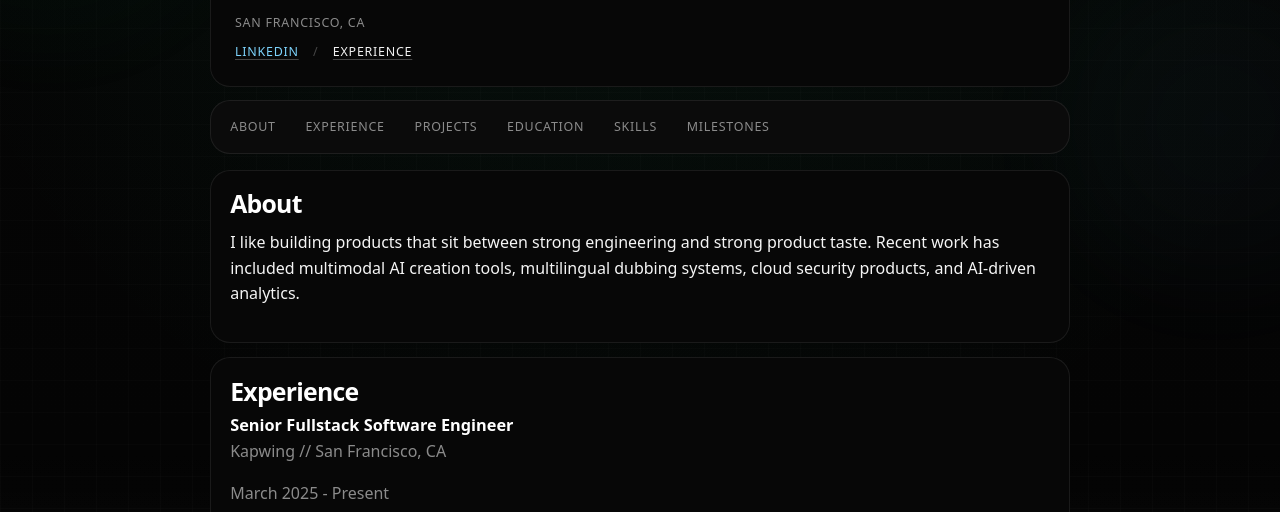
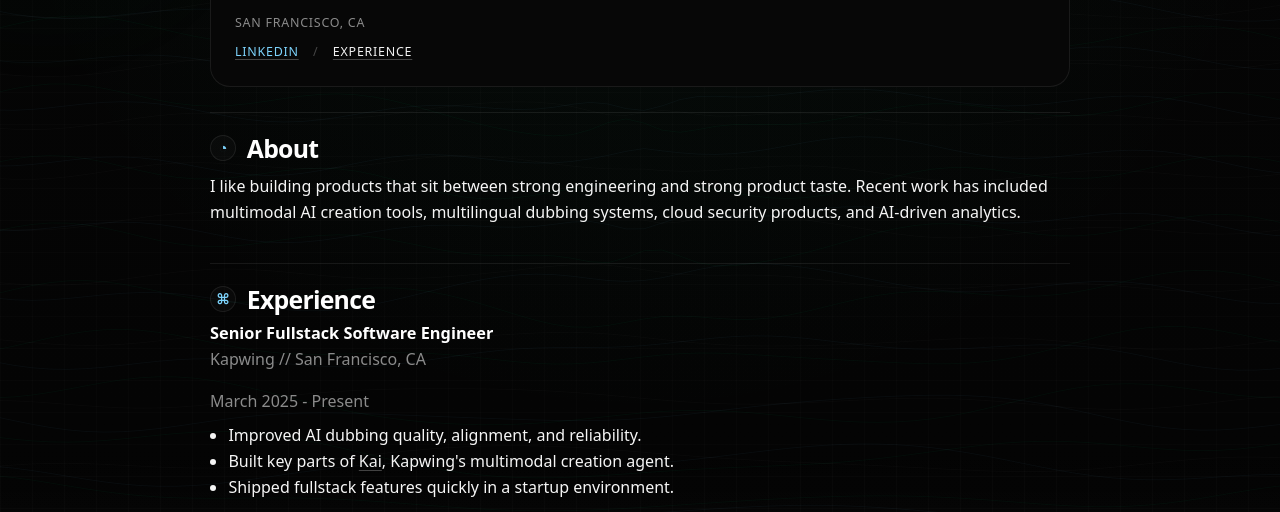
Before and after one commit to yossiyossi/yhsite, a website: page src/index.html in a window 1280 px wide. Shown: the part 228-740 px from the top of the page. Drawn offline with Linux system fonts and the light colour scheme.

Commit message:
bg updates

```diff
--- a/src/index.html
+++ b/src/index.html
@@ -11,8 +11,8 @@
     <link rel="stylesheet" href="./styles.css" />
   </head>
   <body>
+    <canvas class="math-bg" id="math-bg" aria-hidden="true"></canvas>
     <div class="bg-orb bg-orb-left"></div>
-    <div class="bg-orb bg-orb-right"></div>
     <main class="shell">
       <header class="hero" id="top">
         <div class="hero-copy">
@@ -33,17 +33,8 @@
         </div>
       </header>
 
-      <nav class="nav-panel" aria-label="Section navigation">
-        <a href="#about">About</a>
-        <a href="#experience">Experience</a>
-        <a href="#projects">Projects</a>
-        <a href="#education">Education</a>
-        <a href="#skills">Skills</a>
-        <a href="#milestones">Milestones</a>
-      </nav>
-
       <section id="about" class="panel">
-        <h2>About</h2>
+        <h2><span class="section-icon" aria-hidden="true">◔</span> About</h2>
         <p>
           I like building products that sit between strong engineering and strong product taste. Recent work has
           included multimodal AI creation tools, multilingual dubbing systems, cloud security products, and
@@ -52,7 +43,7 @@
       </section>
 
       <section id="experience" class="panel">
-        <h2>Experience</h2>
+        <h2><span class="section-icon" aria-hidden="true">⌘</span> Experience</h2>
 
         <article class="entry">
           <div class="entry-head">
@@ -107,7 +98,7 @@
       </section>
 
       <section id="projects" class="panel">
-        <h2>Selected Work</h2>
+        <h2><span class="section-icon" aria-hidden="true">✦</span> Selected Work</h2>
 
         <article class="entry">
           <div class="entry-head">
@@ -144,7 +135,7 @@
       </section>
 
       <section id="education" class="panel">
-        <h2>Education</h2>
+        <h2><span class="section-icon" aria-hidden="true">⊞</span> Education</h2>
 
         <article class="entry">
           <div class="entry-head">
@@ -158,7 +149,7 @@
       </section>
 
       <section id="skills" class="panel">
-        <h2>Skills</h2>
+        <h2><span class="section-icon" aria-hidden="true">≈</span> Skills</h2>
         <div class="skill-columns">
           <div>
             <h3>Languages &amp; Frameworks</h3>
@@ -187,7 +178,7 @@
       </section>
 
       <section id="milestones" class="panel">
-        <h2>Awards &amp; Milestones</h2>
+        <h2><span class="section-icon" aria-hidden="true">☄</span> Awards &amp; Milestones</h2>
         <ul class="timeline">
           <li>Senior Fullstack Software Engineer at Kapwing // March 2025 to Present</li>
           <li>Senior Software Engineer at Cradlepoint, part of Ericsson // June 2021 to November 2024</li>
@@ -198,5 +189,6 @@
         </ul>
       </section>
     </main>
+    <script src="./math-bg.js"></script>
   </body>
 </html>
--- /dev/null
+++ b/src/math-bg.js
@@ -0,0 +1,92 @@
+const canvas = document.getElementById("math-bg");
+
+if (canvas) {
+  const context = canvas.getContext("2d");
+  const mediaQuery = window.matchMedia("(prefers-reduced-motion: reduce)");
+  const state = {
+    width: 0,
+    height: 0,
+    dpr: Math.min(window.devicePixelRatio || 1, 2),
+    frame: 0,
+    animationId: 0
+  };
+
+  const curves = [
+    { color: "rgba(25, 195, 125, 0.12)", amplitude: 0.22, frequency: 0.95, phase: 0 },
+    { color: "rgba(125, 211, 252, 0.11)", amplitude: 0.18, frequency: 1.2, phase: 1.7 },
+    { color: "rgba(255, 255, 255, 0.06)", amplitude: 0.12, frequency: 1.55, phase: 3.1 }
+  ];
+
+  function resize() {
+    state.dpr = Math.min(window.devicePixelRatio || 1, 2);
+    state.width = window.innerWidth;
+    state.height = window.innerHeight;
+    canvas.width = Math.floor(state.width * state.dpr);
+    canvas.height = Math.floor(state.height * state.dpr);
+    context.setTransform(state.dpr, 0, 0, state.dpr, 0, 0);
+  }
+
+  function field(x, y, time, phase) {
+    const nx = x / state.width - 0.5;
+    const ny = y / state.height - 0.5;
+    const radius = Math.hypot(nx, ny);
+    const angle = Math.atan2(ny, nx);
+
+    return (
+      Math.sin((nx * 7 + time * 0.35) + phase) +
+      Math.cos((ny * 9 - time * 0.28) - phase * 0.7) +
+      Math.sin(radius * 28 - time * 0.42 + phase * 1.3) * 0.7 +
+      Math.cos(angle * 6 + time * 0.22 + phase) * 0.45
+    );
+  }
+
+  function drawCurve(curve, time) {
+    const rows = 13;
+    const stepX = 18;
+    const baseGap = state.height / (rows + 1);
+
+    context.beginPath();
+
+    for (let row = 1; row <= rows; row += 1) {
+      const baseY = row * baseGap;
+
+      for (let x = -40; x <= state.width + 40; x += stepX) {
+        const value = field(x, baseY, time * curve.frequency, curve.phase);
+        const y = baseY + value * state.height * curve.amplitude * 0.08;
+
+        if (x === -40) {
+          context.moveTo(x, y);
+        } else {
+          context.lineTo(x, y);
+        }
+      }
+    }
+
+    context.strokeStyle = curve.color;
+    context.lineWidth = 1;
+    context.stroke();
+  }
+
+  function render() {
+    const time = state.frame * 0.016;
+
+    context.clearRect(0, 0, state.width, state.height);
+
+    for (const curve of curves) {
+      drawCurve(curve, time);
+    }
+
+    state.frame += mediaQuery.matches ? 0.15 : 1;
+    state.animationId = window.requestAnimationFrame(render);
+  }
+
+  resize();
+  render();
+
+  window.addEventListener("resize", resize);
+  mediaQuery.addEventListener("change", () => {
+    if (!state.animationId) {
+      render();
+    }
+  });
+}
--- a/src/styles.css
+++ b/src/styles.css
@@ -27,8 +27,19 @@ body {
   font-family: ui-sans-serif, system-ui, -apple-system, BlinkMacSystemFont, "Segoe UI", sans-serif;
   line-height: 1.6;
   background:
-    radial-gradient(circle at top, rgba(25, 195, 125, 0.08), transparent 22%),
+    radial-gradient(circle at top, rgba(25, 195, 125, 0.05), transparent 20%),
     linear-gradient(180deg, #050505 0%, #000000 100%);
+  overflow-x: hidden;
+}
+
+.math-bg {
+  position: fixed;
+  inset: 0;
+  width: 100%;
+  height: 100%;
+  z-index: 0;
+  pointer-events: none;
+  opacity: 0.4;
 }
 
 body::before {
@@ -61,7 +72,7 @@ a:focus-visible {
   border-radius: 999px;
   filter: blur(44px);
   pointer-events: none;
-  opacity: 0.28;
+  opacity: 0.18;
 }
 
 .bg-orb-left {
@@ -72,39 +83,31 @@ a:focus-visible {
   background: radial-gradient(circle at center, rgba(25, 195, 125, 0.18), rgba(25, 195, 125, 0));
 }
 
-.bg-orb-right {
-  right: -8rem;
-  top: 10rem;
-  width: 24rem;
-  height: 24rem;
-  background: radial-gradient(circle at center, rgba(125, 211, 252, 0.14), rgba(125, 211, 252, 0));
-}
-
 .shell {
   width: min(860px, calc(100% - 1.25rem));
   margin: 0 auto;
-  padding: 0.75rem 0 3rem;
+  padding: 0.75rem 0 3.5rem;
   position: relative;
+  z-index: 1;
 }
 
 .hero,
-.nav-panel,
 .panel {
   position: relative;
   background: var(--panel);
   border: 1px solid var(--line);
-  border-radius: 1.25rem;
   box-shadow: var(--shadow);
 }
 
 .hero {
+  margin-bottom: 1.6rem;
   padding: 1.5rem;
+  border-radius: 1.25rem;
 }
 
 .eyebrow,
 .meta-line,
-.contact-line,
-.nav-panel {
+.contact-line {
   font-size: 0.78rem;
   letter-spacing: 0.06em;
   text-transform: uppercase;
@@ -141,6 +144,9 @@ h1 {
 }
 
 h2 {
+  display: flex;
+  align-items: center;
+  gap: 0.7rem;
   margin-bottom: 0.85rem;
   font-size: 1.55rem;
   letter-spacing: -0.03em;
@@ -176,31 +182,28 @@ h3 {
   color: rgba(255, 255, 255, 0.25);
 }
 
-.nav-panel {
-  display: flex;
-  flex-wrap: wrap;
-  gap: 0.35rem;
-  margin: 0.85rem 0 1rem;
-  padding: 0.45rem;
-  background: var(--panel-2);
+.panel {
+  margin-bottom: 0;
+  padding: 1.35rem 0;
+  background: transparent;
+  border: 0;
+  border-radius: 0;
+  border-top: 1px solid var(--line);
 }
 
-.nav-panel a {
-  padding: 0.55rem 0.75rem;
-  border-radius: 0.8rem;
-  text-decoration: none;
-  color: var(--muted);
-}
-
-.nav-panel a:hover,
-.nav-panel a:focus-visible {
-  background: rgba(255, 255, 255, 0.04);
+.section-icon {
+  display: inline-flex;
+  align-items: center;
+  justify-content: center;
+  width: 1.6rem;
+  height: 1.6rem;
+  border-radius: 999px;
+  border: 1px solid var(--line);
+  background: rgba(255, 255, 255, 0.025);
   color: var(--accent-2);
-}
-
-.panel {
-  margin-bottom: 0.9rem;
-  padding: 1.2rem;
+  font-size: 0.9rem;
+  line-height: 1;
+  flex: 0 0 auto;
 }
 
 .entry + .entry {
@@ -248,6 +251,10 @@ h2 {
   border: 1px solid var(--line);
 }
 
+.panel {
+  transition: border-color 180ms ease;
+}
+
 ul {
   padding-left: 1.15rem;
 }
@@ -287,17 +294,18 @@ ul {
   .hero,
   .panel {
     padding: 1rem;
+  }
+
+  .hero {
     border-radius: 1rem;
   }
 
-  .nav-panel {
-    padding: 0.35rem;
-    border-radius: 1rem;
+  .panel {
+    padding: 1rem 0;
   }
 
-  .nav-panel a {
-    width: calc(50% - 0.2rem);
-    text-align: center;
+  .hero {
+    margin-bottom: 1.15rem;
   }
 
 }
```
